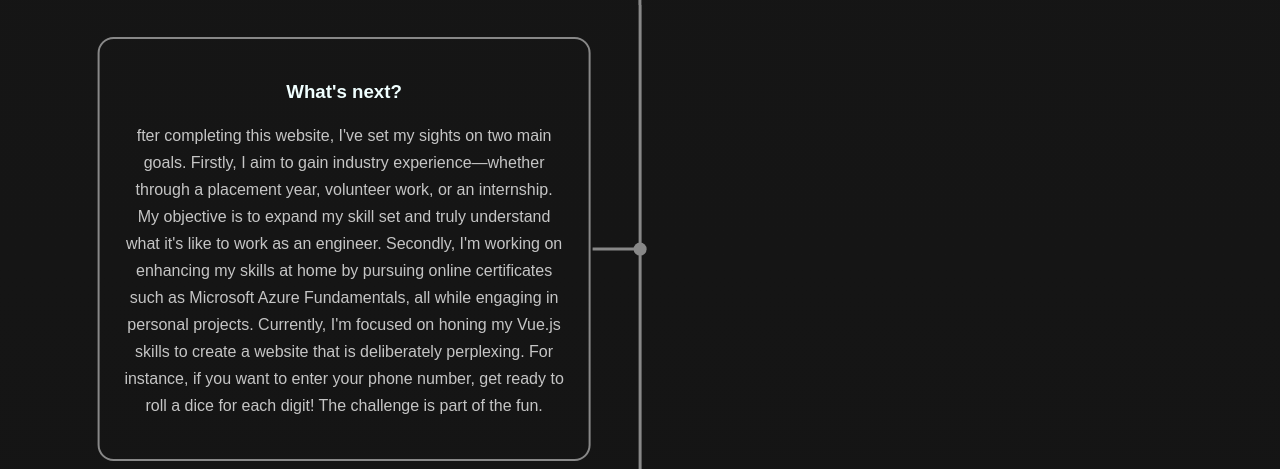
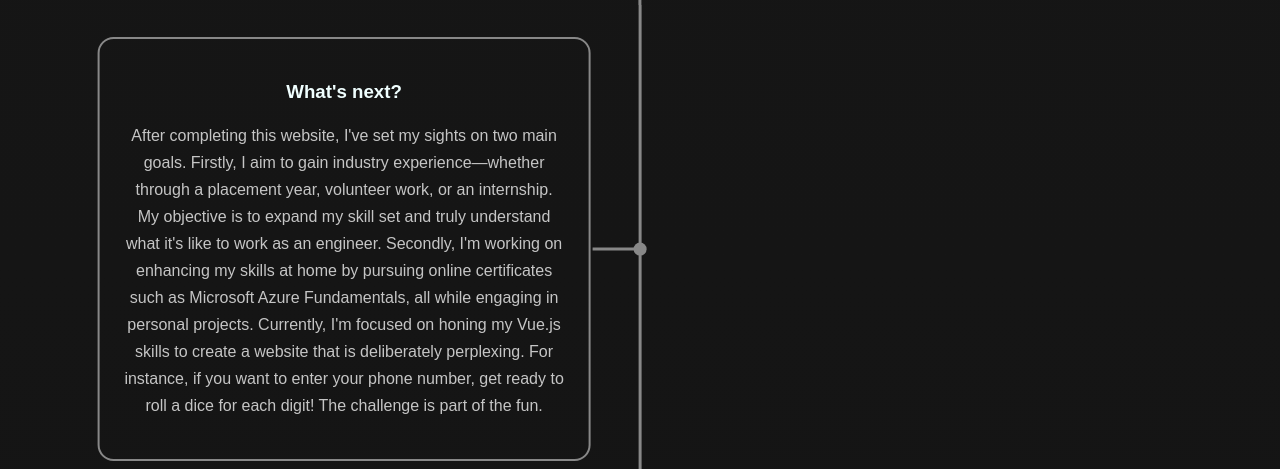
Before and after one commit to MatthewBel11/portfolio, a Vue app: page / in a window 1280 px wide. Shown: the part 2160-2629 px from the top of the page. Built offline with nearby package versions, Linux system fonts and the light colour scheme.

Commit message:
- Fixed spelling error

```diff
--- a/src/components/AboutMeMain.vue
+++ b/src/components/AboutMeMain.vue
@@ -25,7 +25,7 @@
                             What's next?
                         </h3>
                         <p class="cpWords">
-                            fter completing this website, I've set my sights on two main goals. Firstly, I aim to gain industry experience—whether through a placement year,
+                            After completing this website, I've set my sights on two main goals. Firstly, I aim to gain industry experience—whether through a placement year,
                             volunteer work, or an internship. My objective is to expand my skill set and truly understand what it's like to work as an engineer.
 
                             Secondly, I'm working on enhancing my skills at home by pursuing online certificates such as Microsoft Azure Fundamentals,
```
